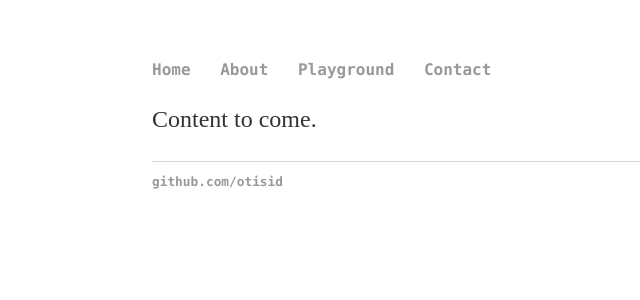
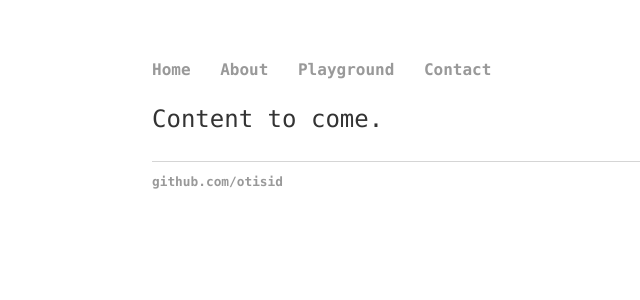
Before and after one commit to otisid/otisid.github.io, a Jekyll site: the page built from index.html, in a window 1280 px wide. Shown: the top 300 px of the page, without its empty margins (40-680 px from the left). Built offline with Jekyll 4.4.1, drawn with Linux system fonts in a browser that asks for light colours.

Commit message:
Update main.css

```diff
--- a/css/main.css
+++ b/css/main.css
@@ -1,9 +1,9 @@
 body {
     margin: 60px auto;
     width: 70%;
+    font-family: "Lucida Console", Monaco, monospace;
 }
 nav ul, footer ul {
-    font-family: "Lucida Console", Monaco, monospace;
     padding: 0px;
     list-style: none;
     font-weight: bold;
@@ -19,23 +19,19 @@ a {
 a:hover {
     text-decoration: underline;
 }
-
 p {
     font-size: 1.5em;
     line-height: 1.4em;
     color: #333;
 }
-
 footer {
     border-top: 1px solid #d5d5d5;
     font-size: .8em;
 }
-
 ul.posts {
     margin: 20px auto 40px;
     font-size: 1.5em;
 }
-
 ul.posts li {
     list-style: none;
 }
```
